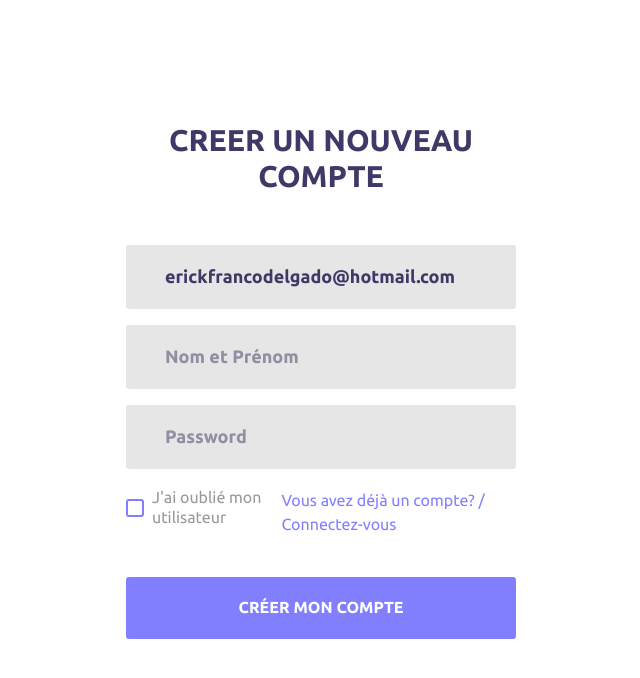
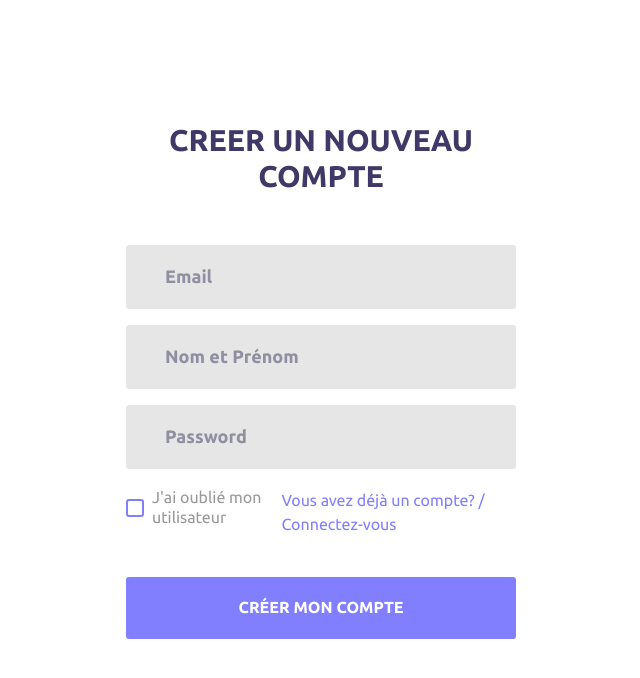
Before and after one commit to gache/Form-Validation, an Angular app: page /registre in a window 1280 px wide. Shown: the top 678 px of the page, without its empty margins (319-959 px from the left). Built offline with nearby package versions, Linux system fonts and the light colour scheme.

Commit message:
les erreurs dans la fenêtre

```diff
--- a/src/app/pages/registre/registre.component.html
+++ b/src/app/pages/registre/registre.component.html
@@ -7,21 +7,21 @@
           Creer un nouveau compte
         </span>
 
-                <!-- <span class="text-danger">Le courrier est obligatoire </span> -->
+                <span *ngIf="f.submitted && f.controls['email'].errors " class="text-danger animated fadeIn">Le courrier est obligatoire </span>
                 <div class="wrap-input100 m-b-16">
                     <input class="input100" type="email" name="email" placeholder="Email" [(ngModel)]="utilisateur.email" required email>
 
                     <span class="focus-input100"></span>
                 </div>
 
-                <!-- <span class="text-danger">Le prenom est obligatoire</span> -->
+                <span *ngIf="f.submitted && f.controls['nom'].errors" class="text-danger">Le prenom est obligatoire</span>
                 <div class="wrap-input100 m-b-16">
                     <input class="input100" type="text" name="nom" placeholder="Nom et Prénom" [(ngModel)]="utilisateur.nom" required minlength="2">
 
                     <span class="focus-input100"></span>
                 </div>
 
-                <!-- <span class="text-danger"> le password doit y avoir minimun six lettre</span> -->
+                <span  *ngIf="f.submitted && f.controls['password'].errors" class="text-danger"> le password doit y avoir minimun six lettre</span>
                 <div class="wrap-input100 m-b-16" data-validate="Password is required">
                     <input class="input100" type="password" name="password" placeholder="Password" [(ngModel)]="utilisateur.passaword" required minlength="6">
                     <span class="focus-input100"></span>
--- a/src/app/pages/registre/registre.component.ts
+++ b/src/app/pages/registre/registre.component.ts
@@ -16,9 +16,6 @@ export class RegistreComponent implements OnInit {
   ngOnInit() {
     // itilalisation de ma proproété utilisateur
     this.utilisateur = new UtilisateurModel();
-    this.utilisateur.email = 'erickfrancodelgado@hotmail.com';
-
-
   }
 
   onSubmit(form: NgForm) {
@@ -26,9 +23,7 @@ export class RegistreComponent implements OnInit {
     if (form.invalid ) {
         return;
     }
-    console.log('formulaire envoyé');
-    console.log(this.utilisateur);
-    console.log(form);
+
 
 
   }
```
